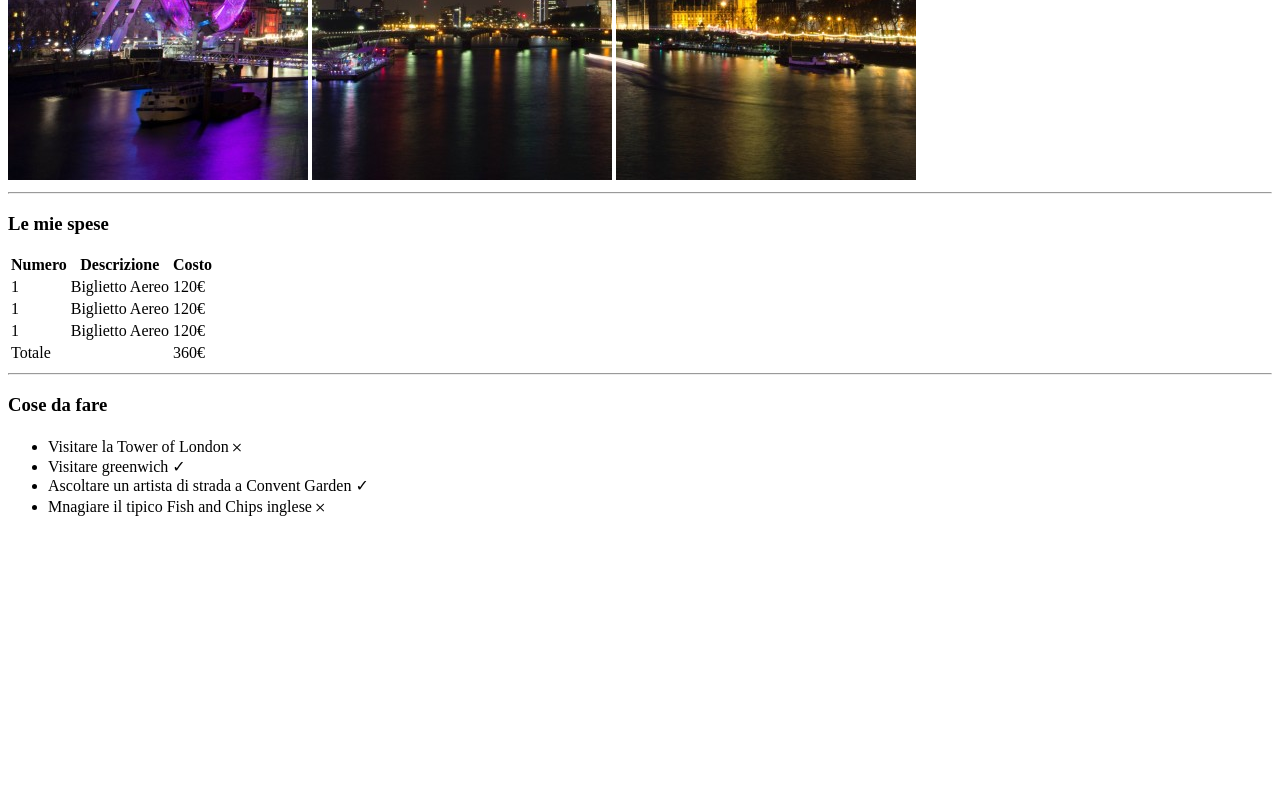
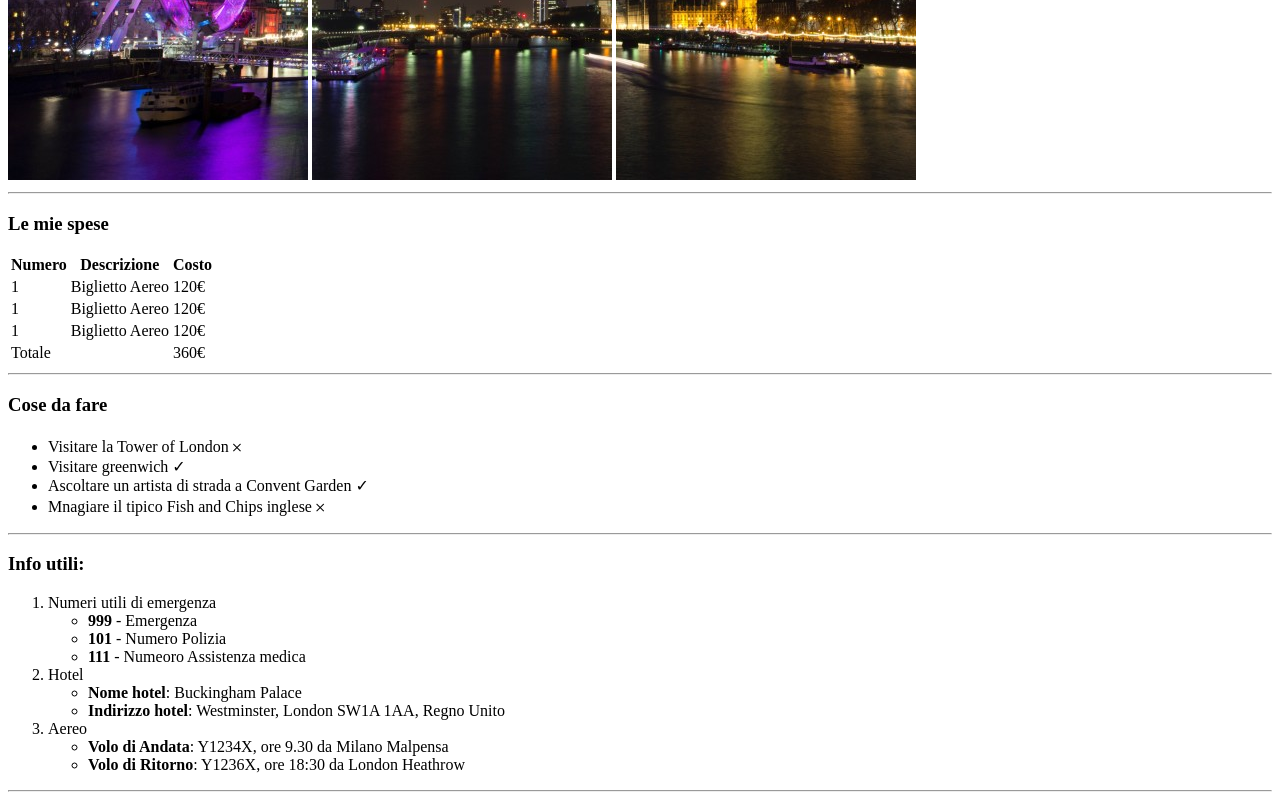
Before and after one commit to FraBona/html-london-trip, a plain HTML site: page index.html in a window 1280 px wide. Shown: the part 500-1300 px from the top of the page. Before the commit the page ends 1033 px from the top, so only its background shows below. Drawn offline with Linux system fonts and the light colour scheme.

Commit message:
section-info

```diff
--- a/index.html
+++ b/index.html
@@ -74,5 +74,38 @@
       </ul>
 
    </section>
+
+   <hr>
+
+   <section>
+
+      <h3>Info utili:</h3>
+
+      <ol>
+        <li>Numeri utili di emergenza
+          <ul>
+            <li><strong>999</strong> - Emergenza</li>
+            <li><strong>101</strong> - Numero Polizia</li>
+            <li><strong>111</strong> - Numeoro Assistenza medica</li>
+          </ul>
+        </li>
+        <li>Hotel
+          <ul>
+            <li><strong>Nome hotel</strong>: Buckingham Palace</li>
+            <li><strong>Indirizzo hotel</strong>: Westminster, London SW1A 1AA, Regno Unito</li>
+          </ul>
+        </li>
+        <li>Aereo
+          <ul>
+            <li><strong>Volo di Andata</strong>: Y1234X, ore 9.30 da Milano Malpensa</li>
+            <li><strong>Volo di Ritorno</strong>: Y1236X, ore 18:30 da London Heathrow</li>
+          </ul>
+        </li>
+      </ol>
+
+   </section>
+
+   <hr>
+
 </body>
 </html>
```
